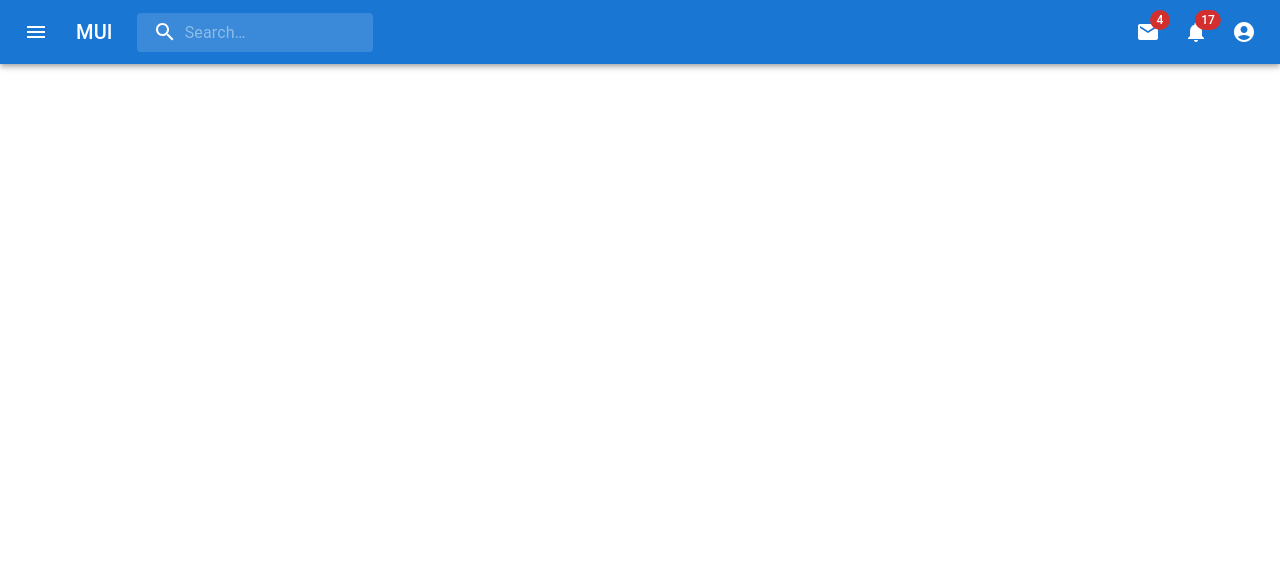
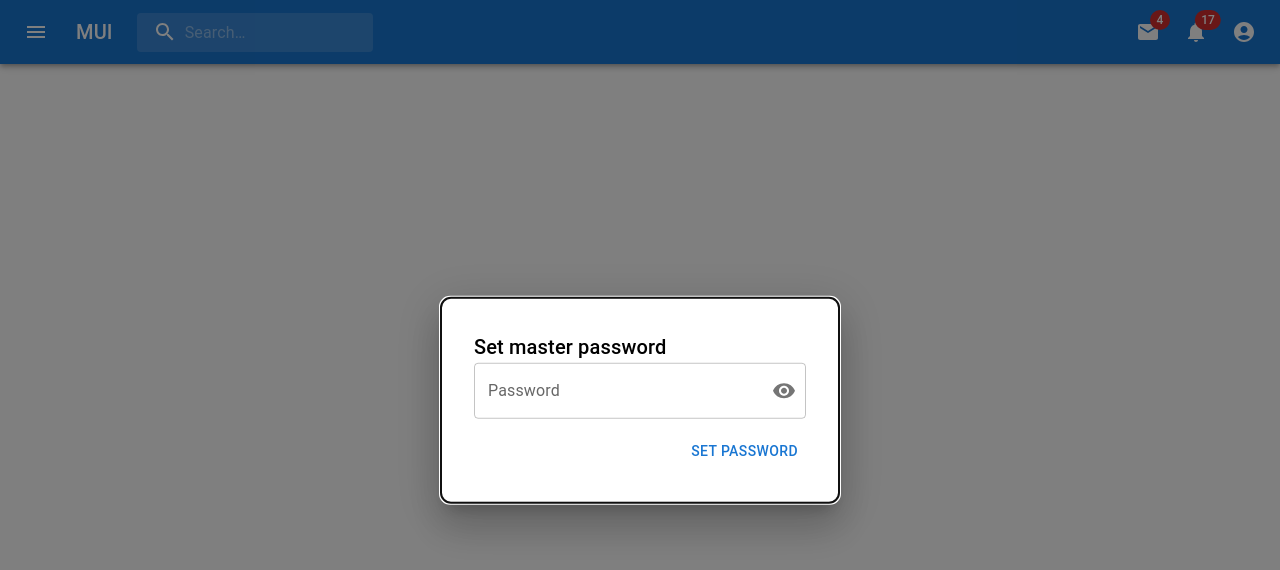
Before and after one commit to iqfx/password-frontend, a Next.js app: page / in a window 1280 px wide. Shown: the top 570 px of the page. Built offline with nearby package versions, Linux system fonts and the light colour scheme; no server answers.

Commit message:
implementing e2ee in frontend

```diff
--- /dev/null
+++ b/src/components/PasswordPromptModal.tsx
@@ -0,0 +1,120 @@
+import { useState } from "react";
+import { deriveEncryptionKey } from "./pbkdf2Util";
+import {
+  Box,
+  Button,
+  FormControl,
+  IconButton,
+  InputAdornment,
+  InputLabel,
+  Modal,
+  OutlinedInput,
+  Typography,
+} from "@mui/material";
+import ErrorIcon from "@mui/icons-material/Error";
+import { Visibility, VisibilityOff } from "@mui/icons-material";
+
+const style = {
+  position: "absolute" as "absolute",
+  top: "50%",
+  left: "50%",
+  transform: "translate(-50%, -50%)",
+  width: 400,
+  bgcolor: "background.paper",
+  border: "2px solid rgba(0,0,0,0.2)",
+  borderRadius: "10px",
+  boxShadow: 24,
+  p: 4,
+};
+export default function PasswordPromptModal() {
+  const [masterPassword, setMasterPassword] = useState("");
+  const [open, setOpen] = useState(true);
+  const handleOpen = () => setOpen(true);
+  const handleClose = () => {
+    encryptPassword();
+    // setOpen(false);
+  };
+
+  const [showPassword, setShowPassword] = useState(false);
+  const handleClickShowPassword = () => setShowPassword((show) => !show);
+  const handleMouseDownPassword = (
+    event: React.MouseEvent<HTMLButtonElement>
+  ) => {
+    event.preventDefault();
+  };
+
+  async function encryptPassword(): Promise<void> {
+    const salt: string = process.env.SALT ?? "test123";
+    const iterations: number = parseInt(process.env.ITERATIONS ?? "1000");
+    const keyLength: number = parseInt(process.env.KEYLENGTH ?? "32"); // 32 bytes = 256 bits
+
+    try {
+      const encryptionKey: string = await deriveEncryptionKey(
+        masterPassword,
+        salt,
+        iterations,
+        keyLength
+      );
+      console.log("Derived encryption key:", encryptionKey);
+      // Use the derived encryption key for encryption or decryption operations
+    } catch (error) {
+      console.error("Error deriving encryption key:", error);
+    }
+  }
+
+  return (
+    <div
+      style={{
+        display: "flex",
+        justifyContent: "center",
+        alignItems: "center",
+        width: "100%",
+      }}
+    >
+      <Modal
+        open={open}
+        onClose={handleClose}
+        aria-labelledby="modal-modal-title"
+        aria-describedby="modal-modal-description"
+      >
+        <Box sx={style}>
+          <Typography id="transition-modal-title" variant="h6" component="h2">
+            Set master password
+          </Typography>
+          <FormControl sx={{ width: "100%" }} variant="outlined">
+            <InputLabel htmlFor="outlined-adornment-password">
+              Password
+            </InputLabel>
+            <OutlinedInput
+              value={masterPassword}
+              onChange={(event) => {
+                setMasterPassword(event.target.value);
+              }}
+              id="outlined-adornment-password"
+              type={showPassword ? "text" : "password"}
+              endAdornment={
+                <InputAdornment position="end">
+                  <IconButton
+                    aria-label="toggle password visibility"
+                    onClick={handleClickShowPassword}
+                    onMouseDown={handleMouseDownPassword}
+                    edge="end"
+                  >
+                    {showPassword ? <VisibilityOff /> : <Visibility />}
+                  </IconButton>
+                </InputAdornment>
+              }
+              label="Password"
+            />
+          </FormControl>
+          <Button
+            style={{ float: "right", marginTop: "1em" }}
+            onClick={handleClose}
+          >
+            Set Password
+          </Button>
+        </Box>
+      </Modal>
+    </div>
+  );
+}
--- a/src/components/PasswordTable.tsx
+++ b/src/components/PasswordTable.tsx
@@ -1,6 +1,11 @@
 import { Alert, AlertTitle, Box, Snackbar, Typography } from "@mui/material";
-import { DataGrid, GridColDef } from "@mui/x-data-grid";
-import { useState, useEffect, useCallback } from "react";
+import {
+  GridRow,
+  GridColumnHeaders,
+  DataGrid,
+  GridColDef,
+} from "@mui/x-data-grid";
+import { useState, useEffect, useCallback, memo } from "react";
 import EditPasswords from "@/components/EditModal";
 import DeleteModal from "./DeleteModal";
 import { useUser } from "@auth0/nextjs-auth0/client";
@@ -106,8 +111,11 @@ export default function PasswordTable() {
     );
   }
   const handleClose = () => setOpen(false);
+
+  const MemoizedRow = memo(GridRow);
+  const MemoizedColumnHeaders = memo(GridColumnHeaders);
   return (
-    <div>
+    <div style={{ height: "100%", width: "100%" }}>
       <AddPasswordModal fetchData={fetchData} />
       <Snackbar
         anchorOrigin={{ vertical: "top", horizontal: "right" }}
@@ -137,7 +145,7 @@ export default function PasswordTable() {
 
       <Box
         sx={{
-          height: 400,
+          height: 600,
           width: "70%",
           margin: "auto",
           display: "flex",
@@ -146,6 +154,10 @@ export default function PasswordTable() {
         }}
       >
         <DataGrid
+          slots={{
+            row: MemoizedRow,
+            columnHeaders: MemoizedColumnHeaders,
+          }}
           rows={data}
           components={{ Toolbar: DataGridTitle }}
           onClipboardCopy={(copiedString) => handleOpen(copiedString)}
--- a/src/pages/_document.tsx
+++ b/src/pages/_document.tsx
@@ -1,9 +1,9 @@
 import { Html, Head, Main, NextScript } from "next/document";
 export default function Document() {
   return (
-    <Html lang="en">
+    <Html lang="en" style={{ height: "100%", width: "100%", margin: 0 }}>
       <Head />
-      <body>
+      <body style={{ height: "100%", width: "100%", margin: 0 }}>
         <Main />
         <NextScript />
       </body>
--- /dev/null
+++ b/src/pages/api/user.ts
@@ -0,0 +1,21 @@
+import { getAccessToken, withApiAuthRequired } from "@auth0/nextjs-auth0";
+
+export default withApiAuthRequired(async function products(req, res) {
+  // If your Access Token is expired and you have a Refresh Token
+  // `getAccessToken` will fetch you a new one using the `refresh_token` grant
+  const { accessToken } = await getAccessToken(req, res, {
+    scopes: ["vault:default"],
+  });
+  fetch(process.env.USERMANAGEMENT_SERVICE_URL + "/user", {
+    method: req.method,
+    headers: {
+      Authorization: `Bearer ${accessToken}`,
+    },
+  })
+    .then((response) => response.json())
+    .then((data) => {
+      res.json(data);
+      res.status(data.status).end();
+    })
+    .catch((error) => res.status(500).json({ error }));
+});
--- a/src/pages/index.tsx
+++ b/src/pages/index.tsx
@@ -1,20 +1,41 @@
+import PasswordPromptModal from "@/components/PasswordPromptModal";
 import Navbar from "../components/NavBar";
 import E2EETEST from "@/components/e2eeTest";
 import PasswordTable from "@/components/PasswordTable";
 import { useUser } from "@auth0/nextjs-auth0/client";
 import { UserProvider } from "@auth0/nextjs-auth0/client";
+import { useEffect, useState } from "react";
 
 export default function Home() {
   const { user, error, isLoading } = useUser();
+  const [userHasSetMasterPassword, setUserHasSetMasterPassword] =
+    useState(false);
 
+  useEffect(() => {
+    let fetchMasterPasswordBoolean = async () => {
+      try {
+        const response = await fetch("/api/user");
+        const data = await response.json();
+        setUserHasSetMasterPassword(data.HasSetMasterPassword);
+      } catch (error) {
+        console.log(error);
+      }
+    };
+    fetchMasterPasswordBoolean();
+  });
   if (isLoading) return <div>Loading...</div>;
   if (error) return <div>{error.message}</div>;
   return (
     <UserProvider>
-      <main className="">
+      <main className="" style={{ height: "100%", width: "100%" }}>
         <Navbar />
-        {user && (
-          <div>
+        {!userHasSetMasterPassword && (
+          <div style={{ height: "100%", width: "100%" }}>
+            <PasswordPromptModal />
+          </div>
+        )}
+        {user && userHasSetMasterPassword && (
+          <div style={{ height: "100%", width: "100%" }}>
             <E2EETEST />
 
             <PasswordTable />
```
